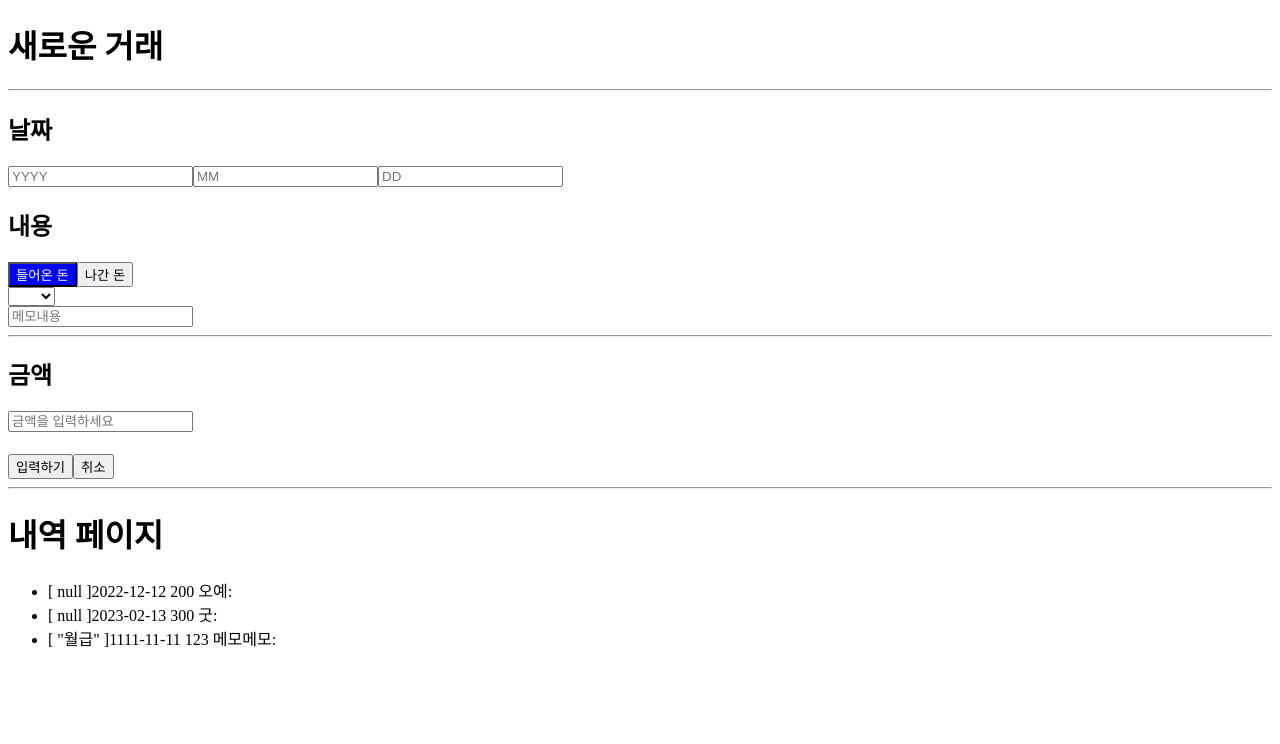
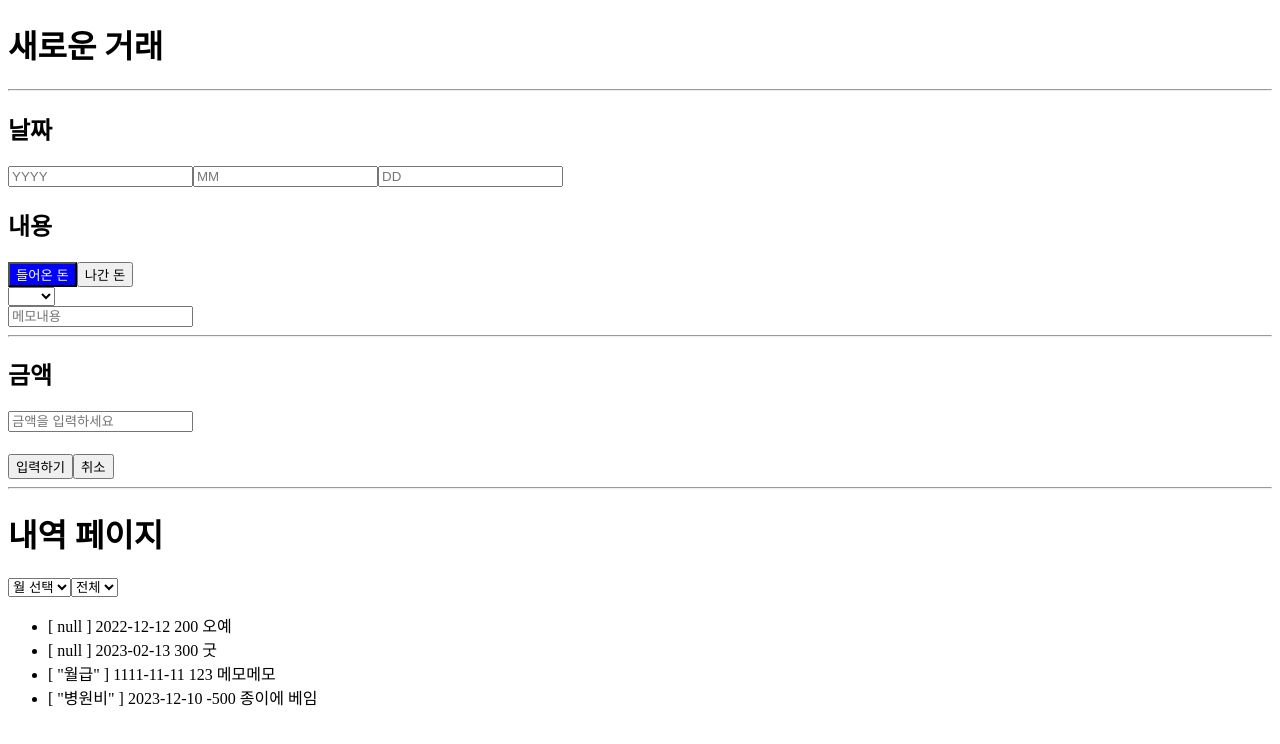
Before and after one commit to Kwon9302/AccountBook, a Vue app: page / in a window 1280 px wide. Shown: the top 744 px of the page. Built offline with nearby package versions, Linux system fonts and the light colour scheme; data requests are answered from the project's data file.

Commit message:
가계부 기본 기능 구현(필터o) ver1

```diff
--- a/db.json
+++ b/db.json
@@ -27,6 +27,16 @@
       "memo": "메모메모",
       "category": "월급",
       "date": "1111-11-11"
+    },
+    {
+      "id": "5259",
+      "year": 2023,
+      "month": 12,
+      "day": 10,
+      "amount": -500,
+      "memo": "종이에 베임",
+      "category": "병원비",
+      "date": "2023-12-10"
     }
   ]
 }
--- a/src/components/HomeView.vue
+++ b/src/components/HomeView.vue
@@ -93,7 +93,42 @@
         <hr />
         <!-- 내역 -->
         <h1>내역 페이지</h1>
+        <!-- 필터 입력 필드 -->
+        <!-- <input v-model="filterCategory" placeholder="카테고리 필터" /> -->
+
+        <!-- <input v-model="filterDate" type="number" placeholder="날짜 필터" /> -->
+        <select v-model="filterDate" required>
+            <option value="" disabled>월 선택</option>
+            <option v-for="m in 12" :key="m" :value="m">{{ m }}월</option>
+        </select>
+
+        <select v-model="filterAmountType">
+            <option value="all">전체</option>
+            <option value="income">수입</option>
+            <option value="expense">지출</option>
+        </select>
+
+        <select v-if="filterAmountType == 'income'" v-model="filterCategory">
+            <option value="월급">월급</option>
+            <option value="용돈">용돈</option>
+            <option value="구걸">구걸</option>
+        </select>
+
+        <select v-if="filterAmountType == 'expense'" v-model="filterCategory">
+            <option value="공과금">공과금</option>
+            <option value="병원비">병원비</option>
+            <option value="식바">식비</option>
+        </select>
+
         <ul>
+            <li v-for="item in filteredManageList" :key="item.id">
+                {{ [item.category] }} {{ item.date }} {{ item.amount }}
+                {{ item.memo }}
+            </li>
+        </ul>
+
+        <!-- 필터x -->
+        <!-- <ul>
             <li
                 v-for="item in moneyManageStore.states.manageList"
                 :key="item.id"
@@ -101,13 +136,13 @@
                 {{ [item.category] }}{{ item.date }} {{ item.amount }}
                 {{ item.memo }}:
             </li>
-        </ul>
+        </ul> -->
     </div>
 </template>
 
 <script setup>
 import { useMoneyManageStore } from "@/stores/counter";
-import { ref, onMounted } from "vue";
+import { ref, onMounted, computed } from "vue";
 // import axios from "axios";
 
 const year = ref("");
@@ -132,6 +167,9 @@ const selectWithdraw = () => {
 };
 const { states, fetchMoneyManageList, saveMoney } = moneyManageStore;
 
+const filterCategory = ref("");
+const filterDate = ref("");
+const filterAmountType = ref("all");
 // const handleDeposit = () => {
 //     const yearValue = parseInt(year.value, 10);
 //     const monthValue = parseInt(month.value, 10);
@@ -238,6 +276,23 @@ const resetForm = () => {
     category.value = "";
     isDeposit.value = true; // 기본값으로 되돌림
 };
+
+// 필터 매서드
+const filteredManageList = computed(() => {
+    return moneyManageStore.states.manageList.filter((item) => {
+        const matchesCategory =
+            filterCategory.value === "" ||
+            item.category === filterCategory.value;
+        const matchesDate =
+            filterDate.value === "" || item.month === filterDate.value;
+        const matchesAmountType =
+            filterAmountType.value === "all" ||
+            (filterAmountType.value === "income" && item.amount > 0) ||
+            (filterAmountType.value === "expense" && item.amount < 0);
+
+        return matchesCategory && matchesDate && matchesAmountType;
+    });
+});
 </script>
 
 <style>
```
